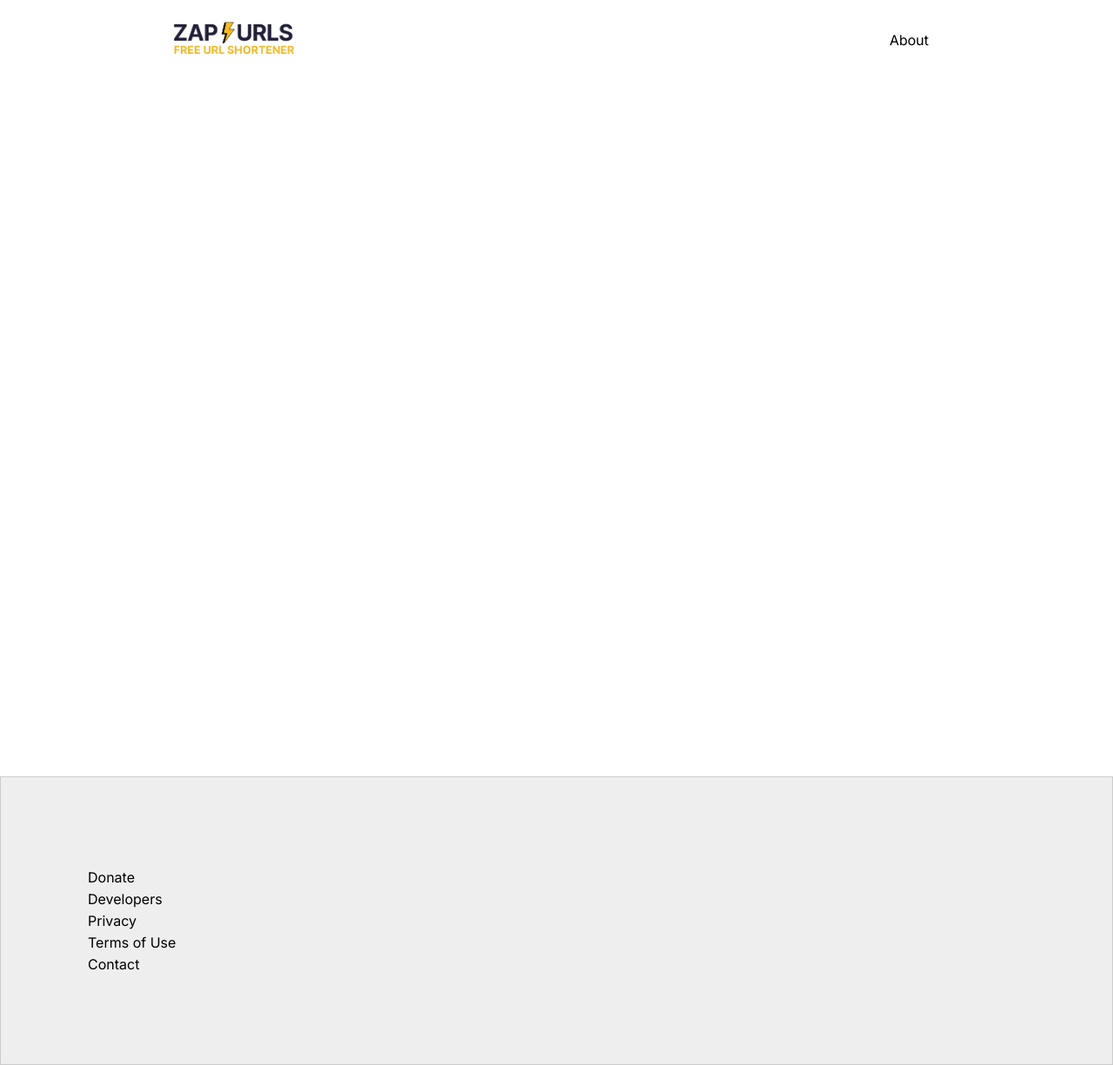
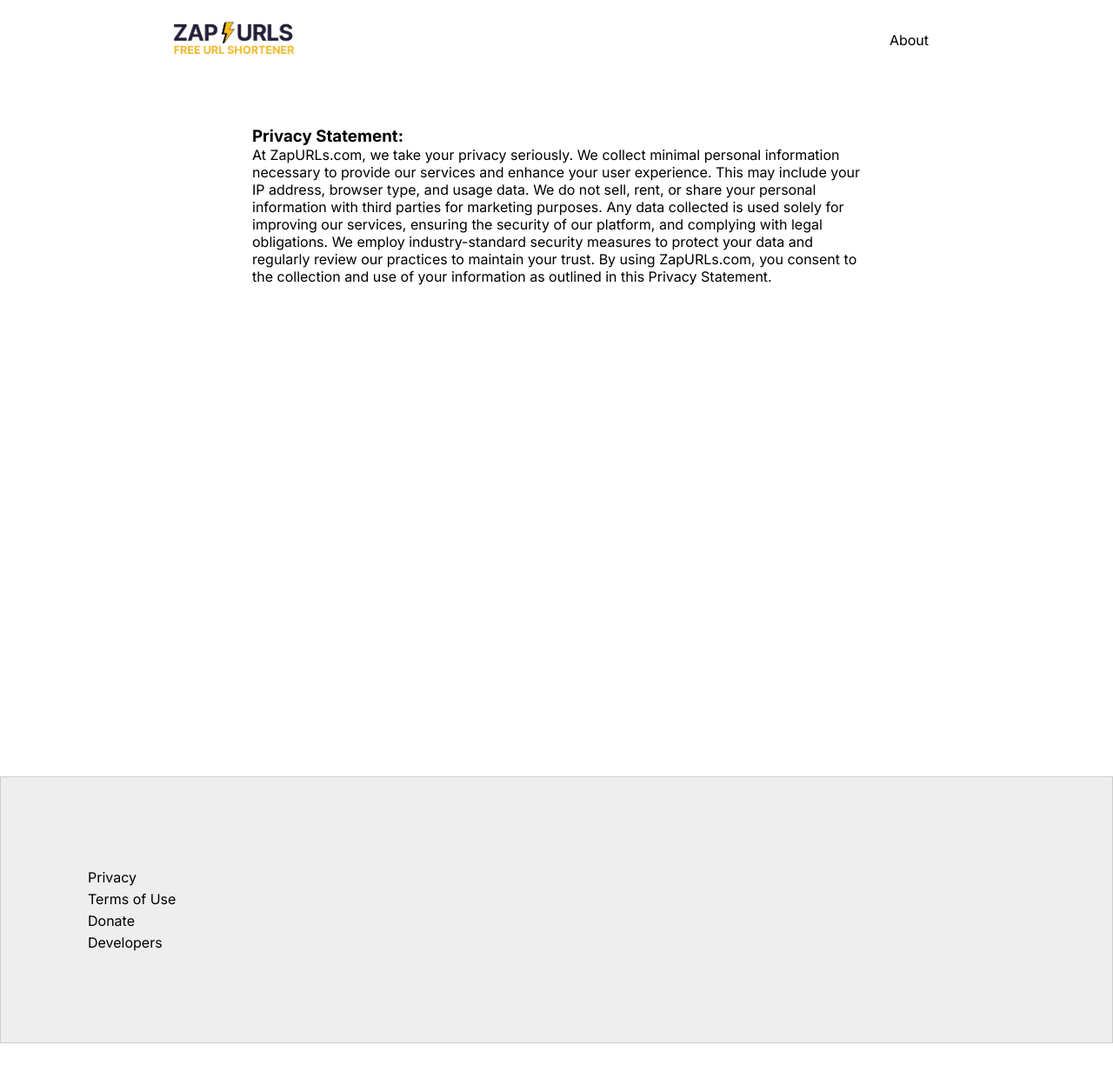
Before and after one commit to brent-thomas/zap-urls, a React (Vite) app in the folder frontend/zap-front-end/: page /privacy in a window 1280 px wide. Shown: the whole page at 87% size. After the commit the page ends 1200 px from the top, so only its background shows below. Built offline with nearby package versions, Linux system fonts and the light colour scheme.

Commit message:
added privacy and terms of use

```diff
--- a/frontend/zap-front-end/src/App.jsx
+++ b/frontend/zap-front-end/src/App.jsx
@@ -5,7 +5,8 @@ import Nav from './components/nav/Nav'
 import Home from './pages/Home/Home';
 import Footer from './components/footer/footer';
 import About from './pages/about/About';
-import Redirect from './components/redirect/Redirect';
+import Privacy from './pages/privacy/Privacy';
+import Terms from './pages/terms/Terms';
 
 function App() {
 
@@ -16,7 +17,8 @@ function App() {
         <Routes>
           <Route path="/" element={<Home/>} />
           <Route path="/about" element={<About/>}/>
-          <Route path="/:alias/:urlstring" element={<Redirect/>} />
+          <Route path="/privacy" element={<Privacy/>}/>
+          <Route path="/terms" element={<Terms/>} />
         </Routes>
       </div>
       <Footer/>
--- a/frontend/zap-front-end/src/components/footer/footer.jsx
+++ b/frontend/zap-front-end/src/components/footer/footer.jsx
@@ -5,11 +5,11 @@ import styles from './footer.module.css'
 const Footer = () => {
   return (
     <div className={styles.container}>
-      <Link to="/">Donate</Link>
-      <Link to="/">Developers</Link>
-      <Link to="/">Privacy</Link>
-      <Link to="/">Terms of Use</Link>
-      <Link to="/">Contact</Link>
+      <Link to="/privacy">Privacy</Link>
+      <Link to="/terms">Terms of Use</Link>
+      <Link target="_blank" to="https://ko-fi.com/zapurls">Donate</Link>
+      <Link target="_blank" to="https://github.com/brent-thomas/zap-urls">Developers</Link>
+
     </div>
 )}
 
--- a/frontend/zap-front-end/src/pages/Home/Home.jsx
+++ b/frontend/zap-front-end/src/pages/Home/Home.jsx
@@ -136,6 +136,7 @@ const Home = () => {
                             ZAP <FontAwesomeIcon icon={faBoltLightning}/>
 
                             </button>
+                            <p className={styles.disclaimer}>By clicking "ZAP", you agree to our <Link to="/terms">terms of use</Link> and <Link to="/privacy">privacy statement</Link></p>
                     </form>
                 }
                     <div>
--- a/frontend/zap-front-end/src/pages/Home/home.module.css
+++ b/frontend/zap-front-end/src/pages/Home/home.module.css
@@ -56,8 +56,8 @@
 }
 
 #submit {
-    float: right;
     background-color: #E0AC1E;
+    margin-left: 70%;
     color: #000;
     font-weight: bold;
     width: 30%;
@@ -90,6 +90,14 @@
     color: #9121a2;
 }
 
+.disclaimer {
+    font-size: 14px;
+}
+
+.disclaimer a {
+    color: #2d4bd3;
+}
+
 @media(min-width:768px){
     .featureContainer {
         display: flex;
--- /dev/null
+++ b/frontend/zap-front-end/src/pages/privacy/Privacy.jsx
@@ -0,0 +1,26 @@
+import React, {useEffect} from 'react'
+
+const Privacy = () => {
+
+    useEffect(()=>{
+        window.scrollTo(0,0)
+    })
+  return (
+    <div style={{maxWidth:'700px', margin:'2em auto',}}>
+        <h3>Privacy Statement:</h3>
+        <p>
+            At ZapURLs.com, we take your privacy seriously. We collect minimal personal information
+            necessary to provide our services and enhance your user experience. This may include your
+            IP address, browser type, and usage data. We do not sell, rent, or share your personal
+            information with third parties for marketing purposes. Any data collected is used solely for
+            improving our services, ensuring the security of our platform, and complying with legal
+            obligations. We employ industry-standard security measures to protect your data and regularly
+            review our practices to maintain your trust. By using ZapURLs.com, you consent to the
+            collection and use of your information as outlined in this Privacy Statement.
+        </p>
+
+    </div>
+  )
+}
+
+export default Privacy
--- /dev/null
+++ b/frontend/zap-front-end/src/pages/terms/Terms.jsx
@@ -0,0 +1,25 @@
+import React, {useEffect} from 'react'
+
+const Terms = () => {
+    useEffect(()=>{
+        window.scrollTo(0,0)
+    })
+  return (
+    <div style={{maxWidth:'700px', margin:'2em auto',}}>
+        <h3>Terms Of Use</h3>
+        <p>
+        Welcome to ZapURLs.com! By accessing or using our services, you agree to abide by these
+        Terms of Use. You may use our platform for lawful purposes only and must not engage in any
+        activity that violates applicable laws or infringes upon the rights of others. While we strive
+        to provide accurate and up-to-date information, we make no warranties or representations
+        regarding the accuracy, completeness, or reliability of our services. ZapURLs.com reserves the
+        right to suspend or terminate your access to the platform at any time for violating these Terms or
+        for any other reason deemed necessary. By using ZapURLs.com, you agree to indemnify and hold
+        harmless our company and its affiliates from any liabilities arising from your use of our services.
+        </p>
+
+    </div>
+  )
+}
+
+export default Terms
```
